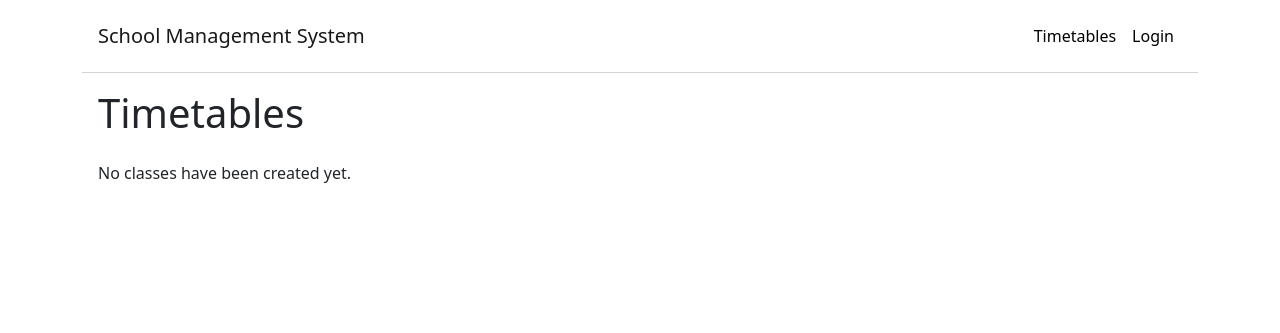
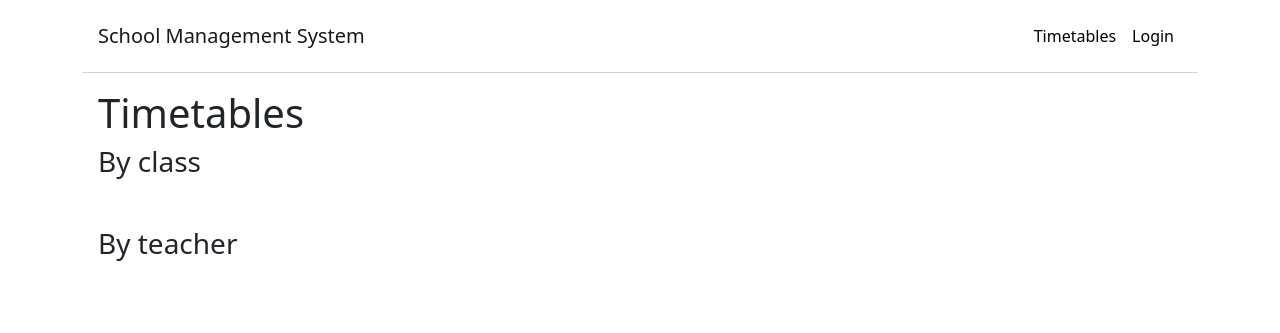
Before and after one commit to rcybulski1122012/django-school, a Django app: page /lessons/timetables/ in a window 1280 px wide. Shown: the top 333 px of the page. Run offline with Django 3.2, Linux system fonts and the light colour scheme; data that the repository does not hold is empty; parts of the project's set-up code (start-up, migrations or seed data) failed here and were passed over.

Commit message:
Create teacher timetable view

```diff
--- a/django_school/apps/classes/models.py
+++ b/django_school/apps/classes/models.py
@@ -14,7 +14,7 @@ class Class(models.Model):
         return reverse("classes:detail", args=[self.pk])
 
     def get_timetable_url(self):
-        return reverse("lessons:timetable", args=[self.pk])
+        return reverse("lessons:class_timetable", args=[self.pk])
 
     def __str__(self):
         return self.number
--- a/django_school/apps/lessons/urls.py
+++ b/django_school/apps/lessons/urls.py
@@ -1,10 +1,21 @@
 from django.urls import path
 
-from django_school.apps.lessons.views import TimetablesListView, TimetableView
+from django_school.apps.lessons.views import (ClassTimetableView,
+                                              TeacherTimetableView,
+                                              timetable_list_view)
 
 app_name = "lessons"
 
 urlpatterns = [
-    path("timetable/<int:pk>/", TimetableView.as_view(), name="timetable"),
-    path("timetables/", TimetablesListView.as_view(), name="timetables_list"),
+    path(
+        "class_timetable/<int:pk>/",
+        ClassTimetableView.as_view(),
+        name="class_timetable",
+    ),
+    path("timetables/", timetable_list_view, name="timetables_list"),
+    path(
+        "teacher_timetable/<int:pk>/",
+        TeacherTimetableView.as_view(),
+        name="teacher_timetable",
+    ),
 ]
--- a/django_school/apps/lessons/views.py
+++ b/django_school/apps/lessons/views.py
@@ -1,20 +1,38 @@
+from django.contrib.auth import get_user_model
+from django.http import Http404
+from django.shortcuts import render
 from django.views.generic import DetailView, ListView
 
 from django_school.apps.classes.models import Class
 from django_school.apps.lessons.models import LESSONS_TIMES, WEEKDAYS
 
-
-class TimetablesListView(ListView):
-    model = Class
-    ordering = ["number"]
-    context_object_name = "school_classes"
-    template_name = "lessons/timetable_list.html"
+User = get_user_model()
 
 
-class TimetableView(DetailView):
+def timetable_list_view(request):
+    teachers = User.objects.filter(groups__name="teachers").order_by("first_name")
+    school_classes = Class.objects.order_by("number")
+
+    return render(
+        request,
+        "lessons/timetable_list.html",
+        {"teachers": teachers, "school_classes": school_classes},
+    )
+
+
+class TimetableContextMixin:
+    def get_context_data(self, **kwargs):
+        context = super().get_context_data(**kwargs)
+        context["lessons_times"] = LESSONS_TIMES
+        context["weekdays"] = WEEKDAYS
+
+        return context
+
+
+class ClassTimetableView(TimetableContextMixin, DetailView):
     model = Class
     context_object_name = "school_class"
-    template_name = "lessons/timetable.html"
+    template_name = "lessons/class_timetable.html"
 
     def get_queryset(self):
         return (
@@ -23,9 +41,16 @@ class TimetableView(DetailView):
             .prefetch_related("lessons__subject", "lessons__teacher")
         )
 
-    def get_context_data(self, **kwargs):
-        context = super().get_context_data(**kwargs)
-        context["lessons_times"] = LESSONS_TIMES
-        context["weekdays"] = WEEKDAYS
 
-        return context
+class TeacherTimetableView(TimetableContextMixin, DetailView):
+    model = User
+    context_object_name = "teacher"
+    template_name = "lessons/teacher_timetable.html"
+
+    def get_object(self, queryset=None):
+        user = super().get_object()
+
+        if not user.groups.filter(name="teachers").exists():
+            raise Http404
+
+        return user
--- a/templates/lessons/timetable_list.html
+++ b/templates/lessons/timetable_list.html
@@ -6,11 +6,17 @@
 
 {% block content %}
   <h1>Timetables</h1>
+  <h3>By class</h3>
   <ul class="list-group my-4">
     {% for school_class in school_classes %}
       <li class="list-group-item"><a href="{{ school_class.get_timetable_url }}">{{ school_class.number }}</a></li>
-    {% empty %}
-      <p>No classes have been created yet.</p>
+
     {% endfor %}
   </ul>
+
+  <h3>By teacher</h3>
+  {% for teacher in teachers %}
+    <li class="list-group-item"><a href="{% url "lessons:teacher_timetable" teacher.pk %}">{{ teacher.full_name }}</a>
+    </li>
+  {% endfor %}
 {% endblock %}
```
Also changed, not shown: templates/lessons/class_timetable.html (added, +10 -0 lines), templates/lessons/teacher_timetable.html (added, +10 -0 lines), templates/lessons/timetable.html (+2 -11 lines), tests/lessons/test_views.py (+71 -15 lines).
